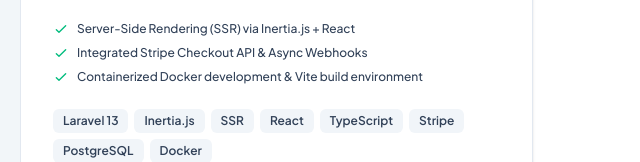
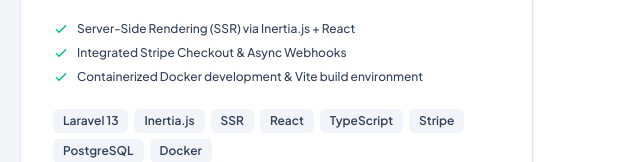
Before and after one commit to peteeldrichtaruc-dev/peteeldrichtaruc-portfolio, a website built with Vite: page index.html in a window 1280 px wide. Shown: the part 3618-3780 px from the top of the page, 619-1259 px from the left. Built offline with nearby package versions, Linux system fonts and the light colour scheme; a script that the page names is missing.

Commit message:
Project description minor typo update..

```diff
--- a/index.html
+++ b/index.html
@@ -558,7 +558,7 @@
 											<path stroke-linecap="round" stroke-linejoin="round" stroke-width="2"
 												d="M5 13l4 4L19 7" />
 										</svg>
-										<span>Integrated Stripe Checkout API & Async Webhooks</span>
+										<span>Integrated Stripe Checkout & Async Webhooks</span>
 									</div>
 									<div class="flex items-center gap-2">
 										<svg class="w-4 h-4 text-emerald-500 shrink-0" fill="none" stroke="currentColor"
```
